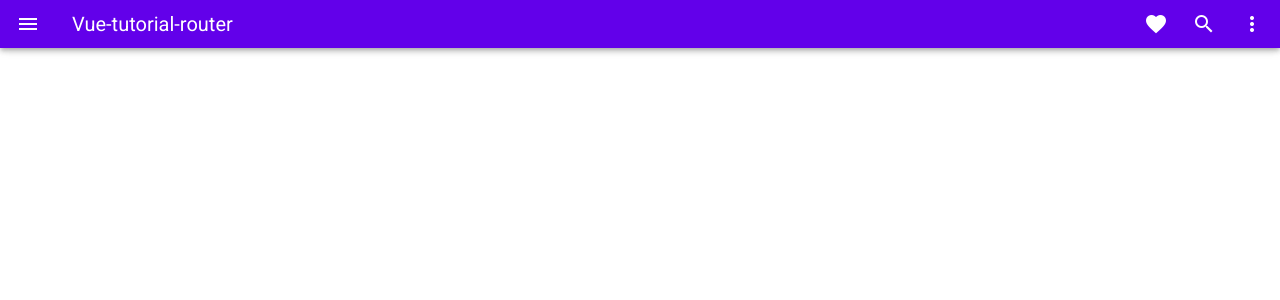
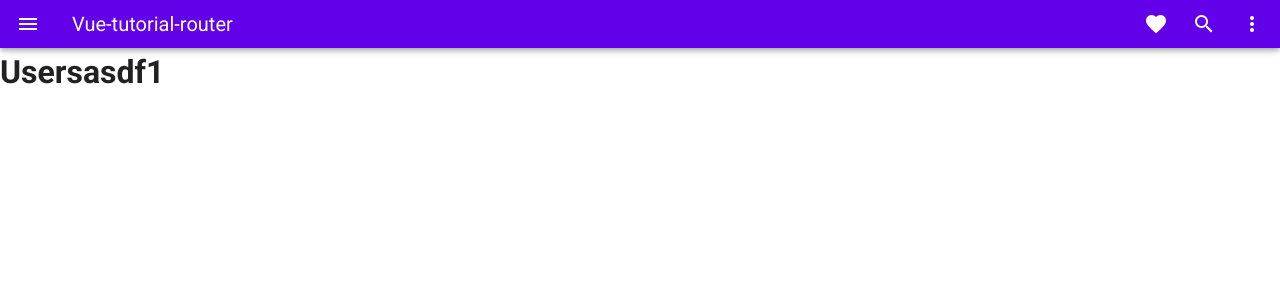
Before and after one commit to shimkijun/vue-router-tutorial, a Vue app: page /users/1 in a window 1280 px wide. Shown: the top 300 px of the page. Built offline with nearby package versions, Linux system fonts and the light colour scheme.

Commit message:
feat:vue route params
parameter 값으로 rotuer 이동

```diff
--- a/src/App.vue
+++ b/src/App.vue
@@ -73,6 +73,7 @@ export default {
         {
           title: 'Home',
           icon: 'mdi-home',
+          active: true,
           subItems: [
             {
               title: 'Dashboard',
@@ -85,13 +86,12 @@ export default {
           ]
         },
         {
-          title: 'Account',
+          title: 'Users',
           icon: 'mdi-account',
-          active: true,
           subItems: [
             {
               title: 'Dashboard',
-              to: '/'
+              to: '/users'
             }
           ]
         }
--- a/src/router/index.js
+++ b/src/router/index.js
@@ -4,9 +4,9 @@ import Home from '../views/Home.vue'
 
 Vue.use(VueRouter)
 
-const About = () => {
-  return import(/* webpackChunkName: "about" */ '../views/About.vue')
-}
+const About = () => import(/* webpackChunkName: "about" */ '../views/About.vue')
+
+const Users = () => import(/* webpackChunkName: "about" */ '../views/Users.vue')
 
 const routes = [
   {
@@ -17,10 +17,12 @@ const routes = [
   {
     path: '/about',
     name: 'About',
-    // route level code-splitting
-    // this generates a separate chunk (about.[hash].js) for this route
-    // which is lazy-loaded when the route is visited.
     component: About
+  },
+  {
+    path: '/users/:id',
+    name: 'Users',
+    component: Users
   }
 ]
 
--- /dev/null
+++ b/src/views/Users.vue
@@ -0,0 +1,19 @@
+<template>
+    <div>
+        <h1>Usersasdf{{ userId }}</h1>
+
+    </div>
+</template>
+<script>
+export default {
+  computed: {
+    userId () {
+      return this.$route.params.id
+    }
+  },
+  created () {
+    console.log('router', this.$router)
+    console.log('route', this.$route)
+  }
+}
+</script>
```
Lines whose indentation alone changed are shown as unchanged.
